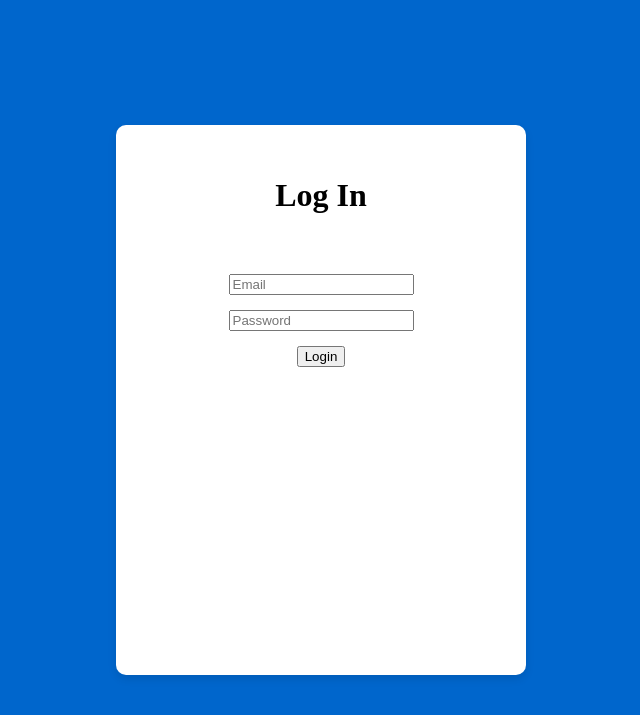
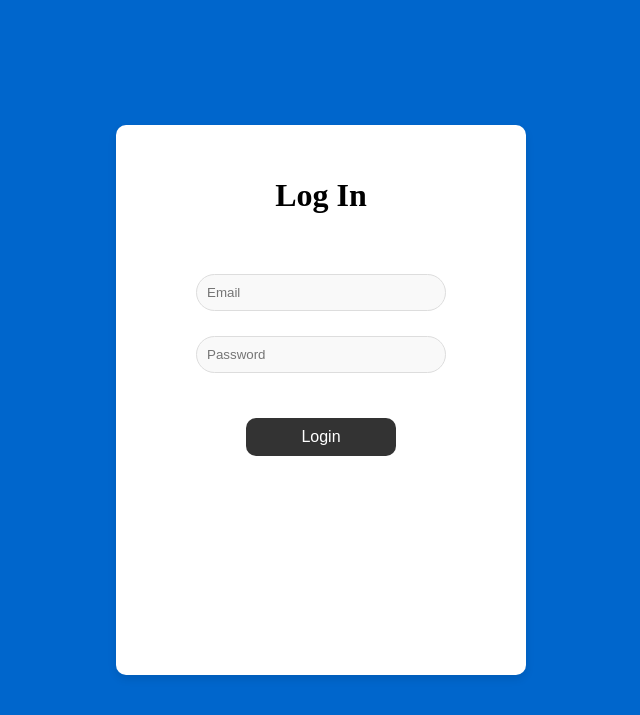
Before and after one commit to 21KLA5/Flight-Booking-Sim, a Flask app: page /login in a window 1280 px wide. Shown: the top 715 px of the page, without its empty margins (319-959 px from the left). Run offline with Flask 2, Linux system fonts and the light colour scheme.

Commit message:
added styling for submit button

```diff
--- a/static/logIn.css
+++ b/static/logIn.css
@@ -36,3 +36,35 @@ h3 {
     font-size: 2em;
     margin-bottom: 60px;
 }
+
+/* Input field styling */
+input[type="text"],
+input[type="email"],
+input[type="password"] {
+    width: 250px; /* Full width minus some padding */
+    padding: 10px;
+    margin-bottom: 10px;
+    border-radius: 50px;
+    border: 1px solid #ddd;
+    background-color: #f9f9f9;
+    box-sizing: border-box;
+    outline: none;
+}
+
+input[type="submit"], button:hover {
+    background-color: #555;
+}
+
+/* Login button styling */
+button, input[type="submit"] {
+    background-color: #333;
+    color: white;
+    font-size: 1em;
+    padding: 10px;
+    border: none;
+    border-radius: 10px;
+    cursor: pointer;
+    margin: 20px 0;
+    gap: 20px;
+    width: 150px;
+}
```
